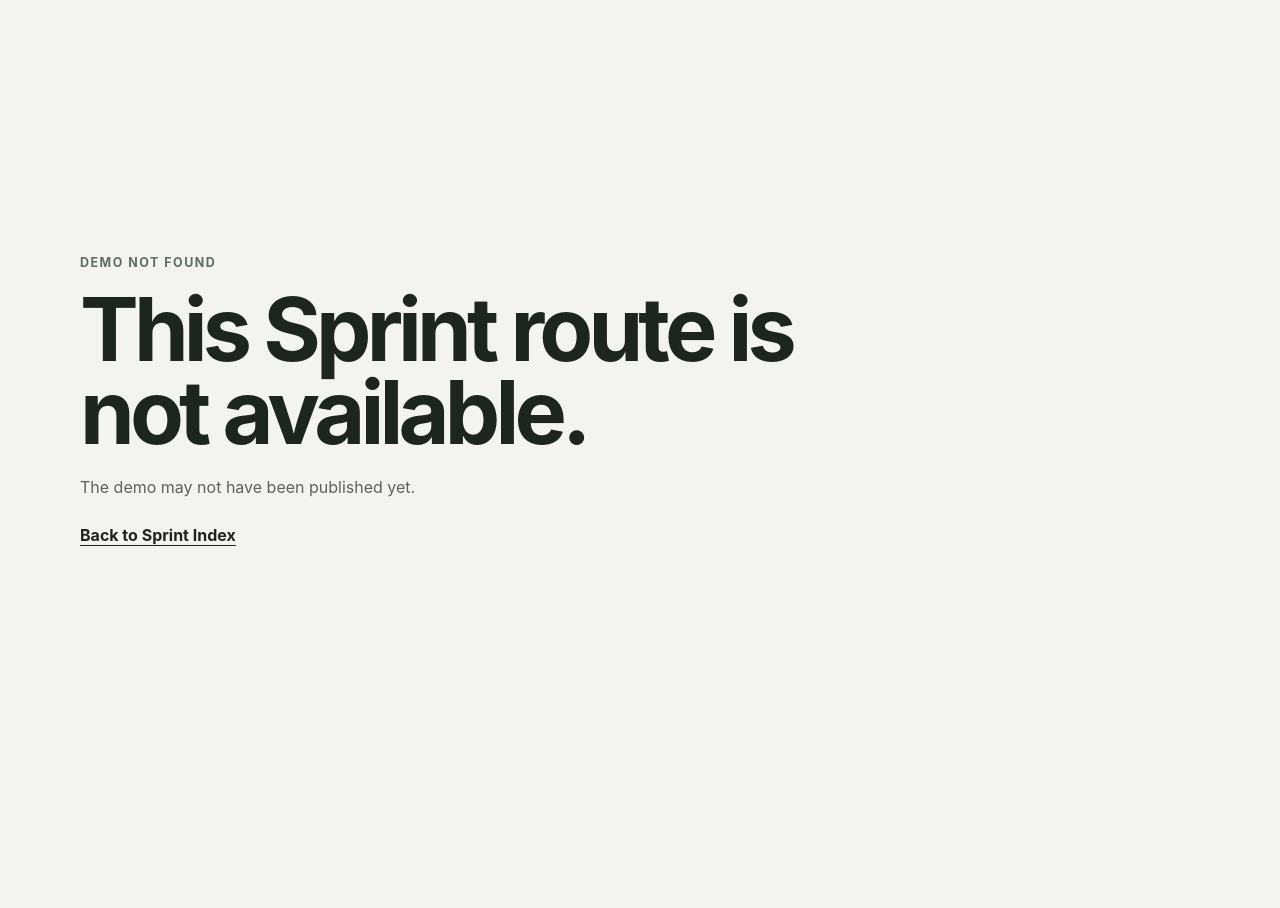
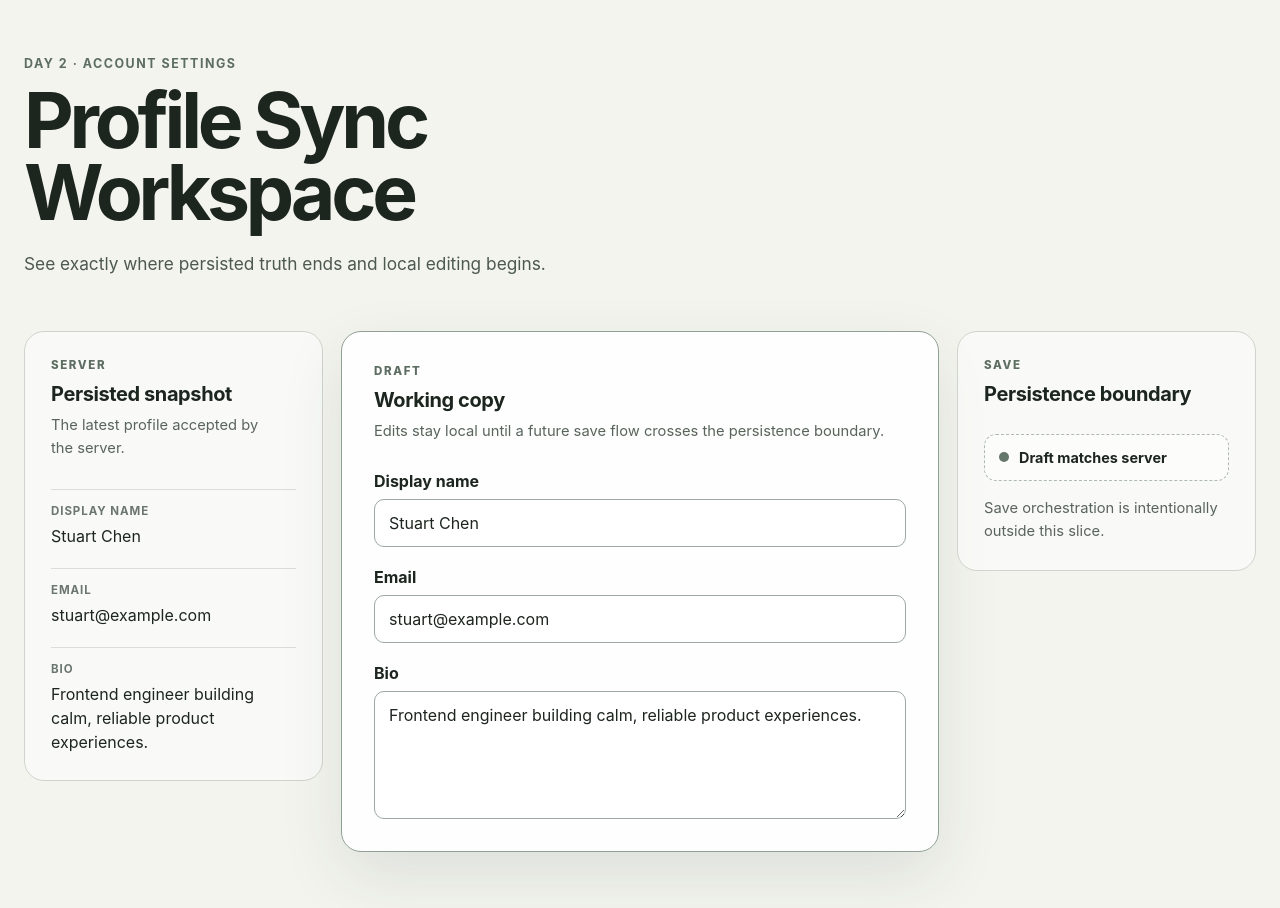
Before and after one commit to stuartchendev/7-day-frontend-production-sprint, a React (Vite) app: page /day-2 in a window 1280 px wide. Before the commit this address had no page. Shown: the top 908 px of the page. Before the commit the page ends 800 px from the top, so only its background shows below. Built offline with nearby package versions, Linux system fonts and the light colour scheme.

Commit message:
feat(day-2): add profile draft ownership slice

```diff
--- a/src/app/app.css
+++ b/src/app/app.css
@@ -1021,3 +1021,201 @@
     top: 6px;
   }
 }
+
+.profile-workspace {
+  width: min(1320px, calc(100% - 48px));
+  margin: 0 auto;
+  padding: 56px 0 96px;
+}
+
+.profile-workspace__header {
+  max-width: 760px;
+}
+
+.profile-workspace__header h1 {
+  max-width: 14ch;
+  margin: 14px 0 20px;
+  font-size: clamp(2.8rem, 6vw, 5.6rem);
+}
+
+.profile-workspace__header > p:last-child {
+  max-width: 58ch;
+  margin: 0;
+  color: #4d5850;
+  font-size: 1.08rem;
+  line-height: 1.7;
+}
+
+.profile-workspace__panels {
+  display: grid;
+  grid-template-columns: minmax(0, 1fr) minmax(320px, 2fr) minmax(0, 1fr);
+  align-items: start;
+  gap: 18px;
+  margin-top: 52px;
+}
+
+.profile-panel {
+  min-width: 0;
+  padding: 26px;
+  border: 1px solid #cfd5cc;
+  border-radius: 20px;
+  background: rgba(255, 255, 255, 0.56);
+}
+
+.profile-panel--draft {
+  padding: 32px;
+  border-color: #8fa096;
+  background: rgba(255, 255, 255, 0.88);
+  box-shadow: 0 24px 64px rgba(42, 53, 45, 0.1);
+}
+
+.profile-panel__stage {
+  margin: 0;
+  color: #5d6d62;
+  font-size: 0.72rem;
+  font-weight: 800;
+  letter-spacing: 0.14em;
+  text-transform: uppercase;
+}
+
+.profile-panel h2 {
+  margin: 10px 0 8px;
+  font-size: 1.25rem;
+  letter-spacing: -0.02em;
+}
+
+.profile-panel__description {
+  margin: 0;
+  color: #59645c;
+  font-size: 0.92rem;
+  line-height: 1.6;
+}
+
+.persisted-profile {
+  display: grid;
+  gap: 20px;
+  margin: 28px 0 0;
+}
+
+.persisted-profile div {
+  min-width: 0;
+  padding-top: 14px;
+  border-top: 1px solid #d9ded7;
+}
+
+.persisted-profile dt {
+  color: #6b766e;
+  font-size: 0.72rem;
+  font-weight: 700;
+  letter-spacing: 0.08em;
+  text-transform: uppercase;
+}
+
+.persisted-profile dd {
+  margin: 6px 0 0;
+  line-height: 1.5;
+  overflow-wrap: anywhere;
+}
+
+.profile-draft-form {
+  display: grid;
+  gap: 20px;
+  margin-top: 28px;
+}
+
+.profile-draft-form > div {
+  display: grid;
+  gap: 8px;
+}
+
+.profile-draft-form label {
+  font-weight: 700;
+}
+
+.profile-draft-form input,
+.profile-draft-form textarea {
+  width: 100%;
+  padding: 13px 14px;
+  border: 1px solid #9eaaa1;
+  border-radius: 10px;
+  background: #ffffff;
+  color: inherit;
+  font: inherit;
+}
+
+.profile-draft-form textarea {
+  resize: vertical;
+}
+
+.profile-draft-form input:focus-visible,
+.profile-draft-form textarea:focus-visible {
+  outline: 3px solid #1d251f;
+  outline-offset: 3px;
+}
+
+.save-placeholder {
+  display: flex;
+  align-items: center;
+  gap: 10px;
+  margin: 28px 0 16px;
+  padding: 14px;
+  border: 1px dashed #aeb9b0;
+  border-radius: 12px;
+  background: rgba(255, 255, 255, 0.46);
+}
+
+.save-placeholder__indicator {
+  width: 10px;
+  height: 10px;
+  flex: 0 0 auto;
+  border-radius: 50%;
+  background: #65766a;
+}
+
+.save-placeholder p {
+  margin: 0;
+  font-size: 0.9rem;
+  font-weight: 700;
+}
+
+@media (max-width: 960px) {
+  .profile-workspace__panels {
+    grid-template-columns: minmax(0, 2fr) minmax(240px, 1fr);
+  }
+
+  .profile-panel--persisted {
+    grid-column: 1 / -1;
+    order: 3;
+  }
+}
+
+@media (max-width: 680px) {
+  .profile-workspace {
+    width: min(100% - 28px, 1320px);
+    padding: 44px 0 72px;
+  }
+
+  .profile-workspace__panels {
+    grid-template-columns: 1fr;
+    margin-top: 40px;
+  }
+
+  .profile-panel,
+  .profile-panel--draft {
+    padding: 24px 20px;
+    border-radius: 16px;
+  }
+
+  .profile-panel--draft {
+    order: 1;
+  }
+
+  .profile-panel--save {
+    order: 2;
+  }
+
+  .profile-panel--persisted {
+    grid-column: auto;
+    order: 3;
+  }
+}
--- /dev/null
+++ b/src/days/day-2/DayTwoPage.tsx
@@ -0,0 +1,171 @@
+import { useState } from 'react'
+
+type Profile = {
+  displayName: string
+  email: string
+  bio: string
+}
+
+type PersistedProfilePanelProps = {
+  profile: Profile
+}
+
+type ProfileDraftFormProps = {
+  profile: Profile
+  onFieldChange: (field: keyof Profile, value: string) => void
+}
+
+type SaveStatusPanelProps = {
+  isDirty: boolean
+}
+
+const initialProfile: Profile = {
+  displayName: 'Stuart Chen',
+  email: 'stuart@example.com',
+  bio: 'Frontend engineer building calm, reliable product experiences.',
+}
+
+function PersistedProfilePanel({ profile }: PersistedProfilePanelProps) {
+  return (
+    <section
+      className="profile-panel profile-panel--persisted"
+      aria-labelledby="persisted-profile-title"
+    >
+      <p className="profile-panel__stage">Server</p>
+      <h2 id="persisted-profile-title">Persisted snapshot</h2>
+      <p className="profile-panel__description">
+        The latest profile accepted by the server.
+      </p>
+
+      <dl className="persisted-profile">
+        <div>
+          <dt>Display name</dt>
+          <dd>{profile.displayName}</dd>
+        </div>
+        <div>
+          <dt>Email</dt>
+          <dd>{profile.email}</dd>
+        </div>
+        <div>
+          <dt>Bio</dt>
+          <dd>{profile.bio}</dd>
+        </div>
+      </dl>
+    </section>
+  )
+}
+
+function ProfileDraftForm({ profile, onFieldChange }: ProfileDraftFormProps) {
+  return (
+    <section
+      className="profile-panel profile-panel--draft"
+      aria-labelledby="profile-draft-title"
+    >
+      <p className="profile-panel__stage">Draft</p>
+      <h2 id="profile-draft-title">Working copy</h2>
+      <p className="profile-panel__description">
+        Edits stay local until a future save flow crosses the persistence boundary.
+      </p>
+
+      <form
+        className="profile-draft-form"
+        onSubmit={(event) => event.preventDefault()}
+      >
+        <div>
+          <label htmlFor="profile-display-name">Display name</label>
+          <input
+            id="profile-display-name"
+            name="displayName"
+            value={profile.displayName}
+            onChange={(event) =>
+              onFieldChange('displayName', event.target.value)
+            }
+          />
+        </div>
+
+        <div>
+          <label htmlFor="profile-email">Email</label>
+          <input
+            id="profile-email"
+            name="email"
+            type="email"
+            value={profile.email}
+            onChange={(event) => onFieldChange('email', event.target.value)}
+          />
+        </div>
+
+        <div>
+          <label htmlFor="profile-bio">Bio</label>
+          <textarea
+            id="profile-bio"
+            name="bio"
+            rows={5}
+            value={profile.bio}
+            onChange={(event) => onFieldChange('bio', event.target.value)}
+          />
+        </div>
+      </form>
+    </section>
+  )
+}
+
+function SaveStatusPanel({ isDirty }: SaveStatusPanelProps) {
+  return (
+    <section
+      className="profile-panel profile-panel--save"
+      aria-labelledby="save-status-title"
+    >
+      <p className="profile-panel__stage">Save</p>
+      <h2 id="save-status-title">Persistence boundary</h2>
+      <div className="save-placeholder">
+        <span className="save-placeholder__indicator" aria-hidden="true" />
+        <p role="status">
+          {isDirty ? 'Local draft changed' : 'Draft matches server'}
+        </p>
+      </div>
+      <p className="profile-panel__description">
+        Save orchestration is intentionally outside this slice.
+      </p>
+    </section>
+  )
+}
+
+export function DayTwoPage() {
+  const [serverProfile] = useState<Profile>(() => ({ ...initialProfile }))
+  const [draftProfile, setDraftProfile] = useState<Profile>(() => ({
+    ...initialProfile,
+  }))
+
+  const isDirty =
+    serverProfile.displayName !== draftProfile.displayName ||
+    serverProfile.email !== draftProfile.email ||
+    serverProfile.bio !== draftProfile.bio
+
+  function updateDraftField(field: keyof Profile, value: string) {
+    setDraftProfile((currentProfile) => ({
+      ...currentProfile,
+      [field]: value,
+    }))
+  }
+
+  return (
+    <main className="profile-workspace">
+      <header className="profile-workspace__header">
+        <p className="sprint-index__eyebrow">Day 2 · Account settings</p>
+        <h1>Profile Sync Workspace</h1>
+        <p>
+          See exactly where persisted truth ends and local editing begins.
+        </p>
+      </header>
+
+      <div className="profile-workspace__panels">
+        <PersistedProfilePanel profile={serverProfile} />
+        <ProfileDraftForm
+          profile={draftProfile}
+          onFieldChange={updateDraftField}
+        />
+        <SaveStatusPanel isDirty={isDirty} />
+      </div>
+    </main>
+  )
+}
--- a/src/main.tsx
+++ b/src/main.tsx
@@ -2,10 +2,18 @@
 import { createRoot } from 'react-dom/client'
 import { createBrowserRouter, RouterProvider } from 'react-router-dom'
 import { createSprintRoutes } from './app/routes'
+import { DayTwoPage } from './days/day-2/DayTwoPage'
 import { sprintDays } from './days/sprintDays'
 import './app/app.css'
 
-const router = createBrowserRouter(createSprintRoutes(sprintDays))
+const router = createBrowserRouter(
+  createSprintRoutes(sprintDays, [
+    {
+      path: '/day-2',
+      element: <DayTwoPage />,
+    },
+  ]),
+)
 
 createRoot(document.getElementById('root')!).render(
   <StrictMode>
```
Also changed, not shown: 2 other files (tests, documents, lock files or other folders).
